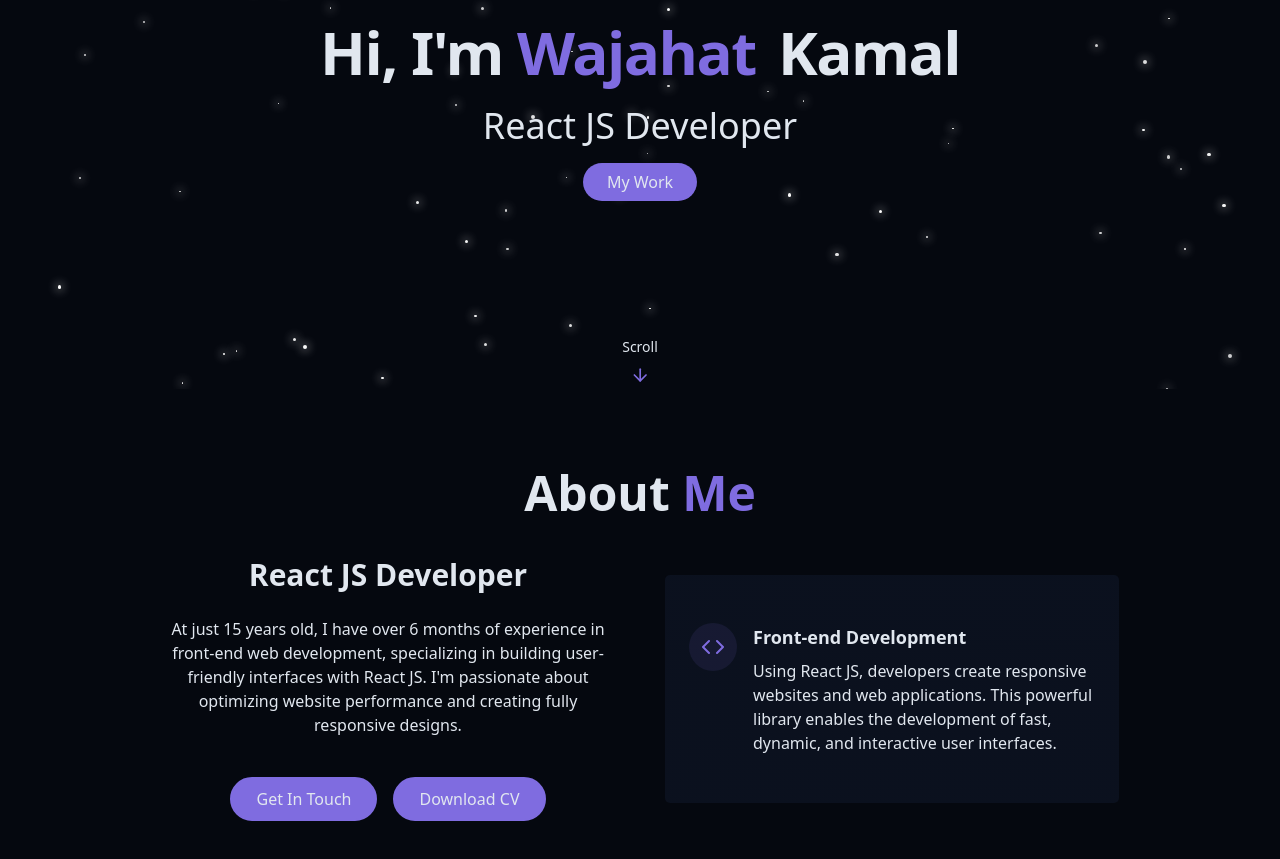
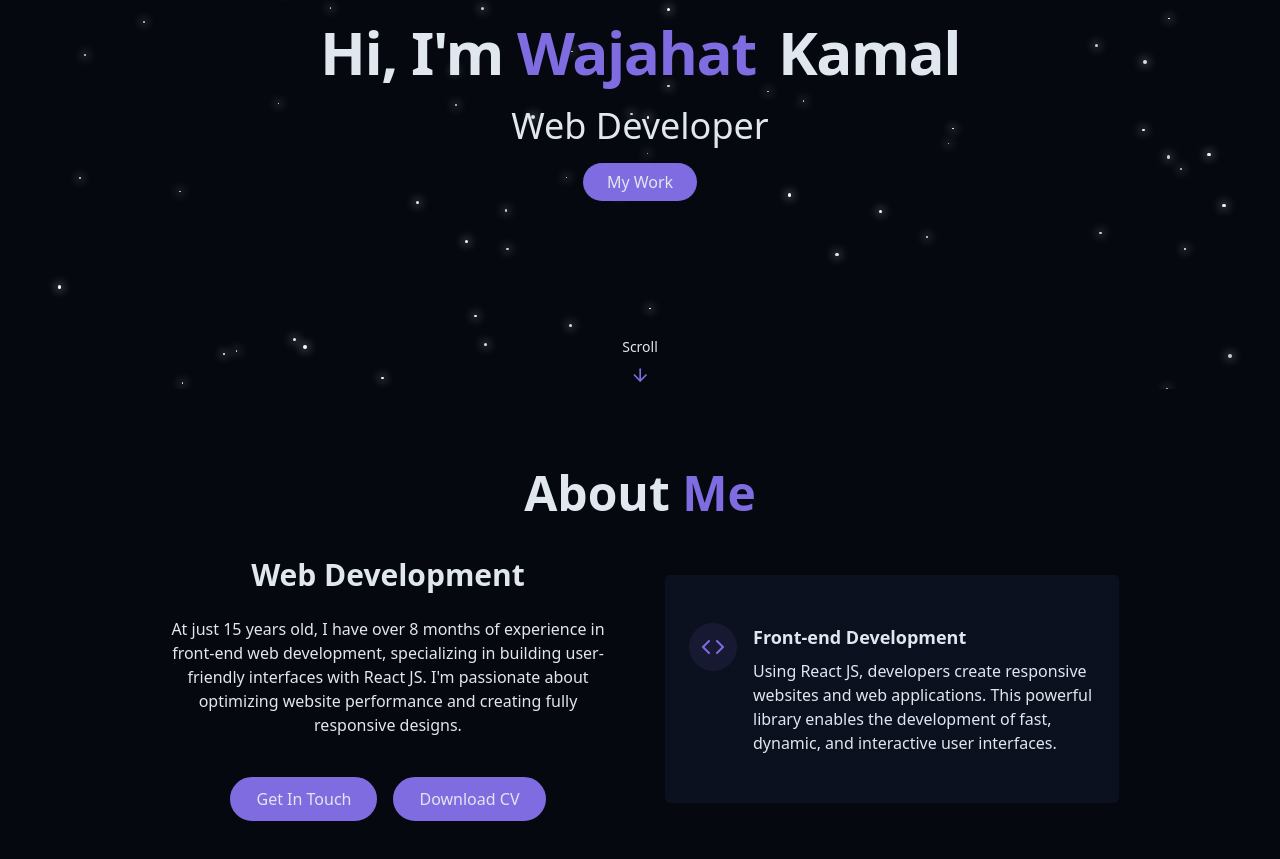
Before and after one commit to wajahat-kamal/Dev-Portfolio, a React (Vite) app: page / in a window 1280 px wide. Shown: the part 411-1270 px from the top of the page. Built offline with nearby package versions, Linux system fonts and the light colour scheme.

Commit message:
Refactor job titles in AboutSection and HeroSection components to enhance consistency, updating "React JS Developer" to "Web Developer" and adjusting experience duration from 6 to 8 months.

```diff
--- a/src/components/AboutSection.jsx
+++ b/src/components/AboutSection.jsx
@@ -11,10 +11,10 @@ export const AboutSection = () => {
 
         <div className="grid grid-cols-1 md:grid-cols-2 gap-12 items-center">
           <div className="space-y-2 md:space-y-6">
-            <h3 className="text-2xl md:text-3xl font-semibold">React JS Developer</h3>
+            <h3 className="text-2xl md:text-3xl font-semibold">Web Development</h3>
 
             <p className="text-muted-foreground">
-              At just 15 years old, I have over 6 months of experience in
+              At just 15 years old, I have over 8 months of experience in
               front-end web development, specializing in building user-friendly
               interfaces with React JS. I'm passionate about optimizing website
               performance and creating fully responsive designs.
--- a/src/components/HeroSection.jsx
+++ b/src/components/HeroSection.jsx
@@ -28,7 +28,7 @@ export const HeroSection = () => (
         </h1>
 
         <p className="text-2xl md:text-4xl text-muted-foreground max-w-2xl mx-auto opacity-0 animate-fade-in-delay-3">
-          React JS Developer
+          Web Developer
         </p>
 
         <div className=" opacity-0 animate-fade-in-delay-4">
```
